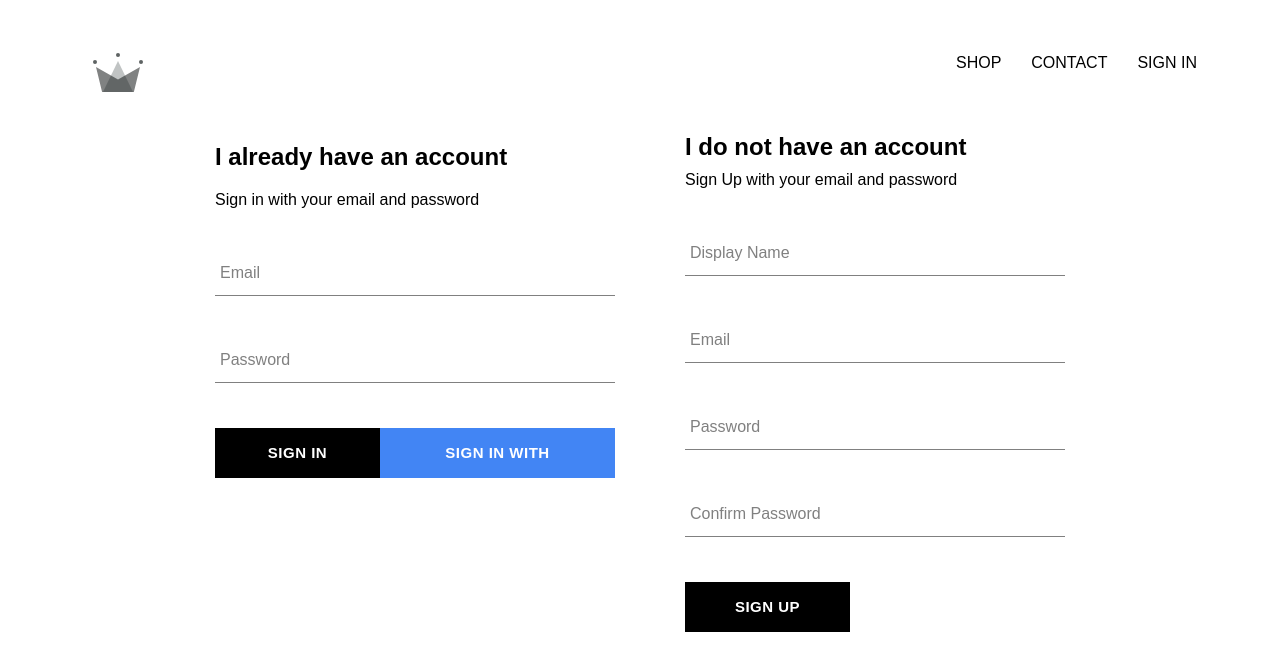
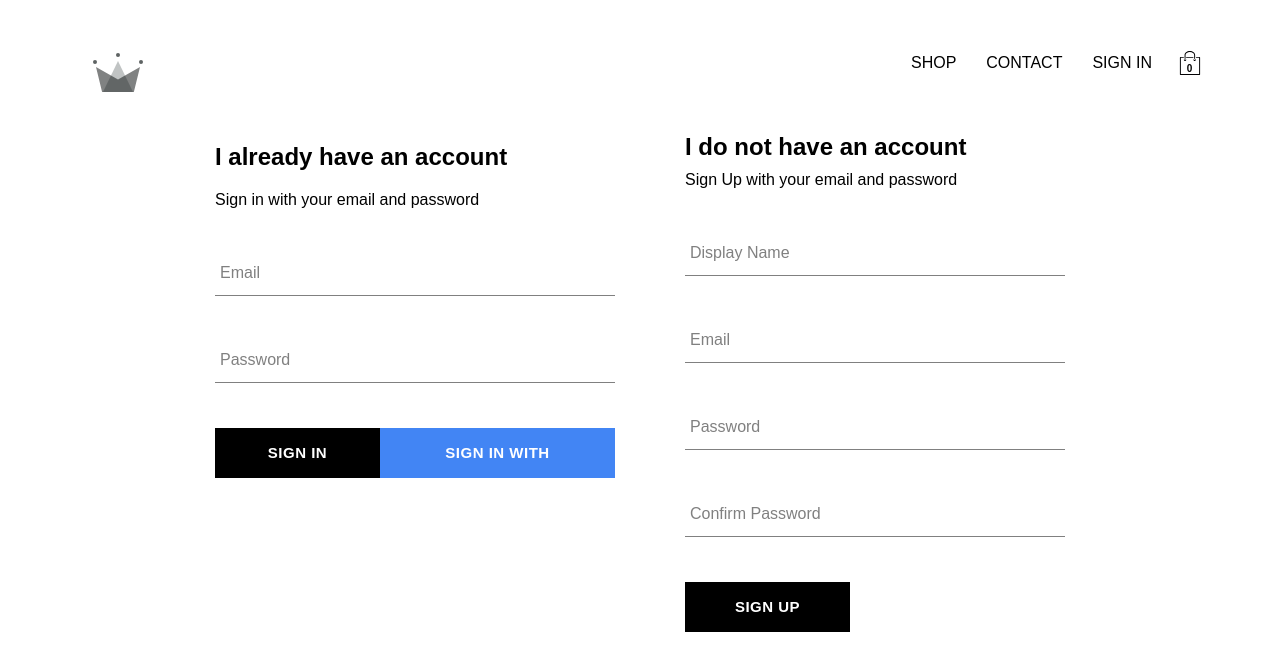
Before and after one commit to Viqueer/crwn-clothing, a React (Create React App) app: page /signin in a window 1280 px wide. Shown: the top 670 px of the page. Built offline with nearby package versions, Linux system fonts and the light colour scheme; no server answers; a web font is replaced by a local one.

Commit message:
added cart icon and dropdown component

```diff
--- a/src/app.scss
+++ b/src/app.scss
@@ -292,3 +292,50 @@
     margin: 10px 0px;
   }
 }
+
+.cart-icon {
+  width: 45px;
+  height: 45px;
+  position: relative;
+  display: flex;
+  align-items: center;
+  justify-content: center;
+  cursor: pointer;
+
+  .shopping-icon {
+    width: 24px;
+    height: 24px;
+  }
+
+  .item-count {
+    position: absolute;
+    font-size: 10px;
+    font-weight: bold;
+    bottom: 12px;
+  }
+}
+
+.cart-dropdown {
+  position: absolute;
+  width: 240px;
+  height: 340px;
+  display: flex;
+  flex-direction: column;
+  padding: 20px;
+  border: 1px solid black;
+  background-color: white;
+  top: 90px;
+  right: 40px;
+  z-index: 5;
+
+  .cart-items {
+    height: 240px;
+    display: flex;
+    flex-direction: column;
+    overflow-y: scroll;
+  }
+
+  button {
+    margin-top: auto;
+  }
+}
--- /dev/null
+++ b/src/components/CartDropdown.js
@@ -0,0 +1,16 @@
+import CustomButton from "./CustomButton";
+
+
+
+function CartDropdown({hidden}) {
+  return !hidden && (
+    <div className="cart-dropdown">
+      <div className="cart-items" />
+      <CustomButton>GO TO CHECKOUT</CustomButton>
+    </div>
+  );
+}
+
+
+
+export default CartDropdown;
--- /dev/null
+++ b/src/components/CartIcon.js
@@ -0,0 +1,18 @@
+import { ReactComponent as ShoppingIcon } from "../assets/shopping-bag.svg";
+import { connect } from "react-redux";
+import { toggleCartDropdown } from "../redux/cart/cartAction";
+
+function CartIcon({toggleCartDropdown}) {
+  return (
+    <div className="cart-icon" onClick={toggleCartDropdown}>
+      <ShoppingIcon className="shopping-icon" />
+      <span className="item-count">0</span>
+    </div>
+  );
+}
+
+const mapDispatchToProps = dispatch => ({
+  toggleCartDropdown: () => dispatch(toggleCartDropdown()),
+})
+
+export default connect(null, mapDispatchToProps)(CartIcon);
--- a/src/components/Header.js
+++ b/src/components/Header.js
@@ -1,32 +1,44 @@
 import { Link } from "react-router-dom";
-import { ReactComponent as Logo } from "../assets/crown.svg"
+import { ReactComponent as Logo } from "../assets/crown.svg";
+import CartIcon from "./CartIcon";
+import CartDropdown from "./CartDropdown";
 
 import { auth } from "../firebase/firebase.utils";
 
-import {connect} from "react-redux";
+import { connect } from "react-redux";
 
-function Header({currentUser}) {
+function Header({ currentUser, hidden }) {
   return (
     <div className="header">
       <Link className="logo-container" to="/">
-        <Logo className="logo"/>
+        <Logo className="logo" />
       </Link>
       <div className="options">
-        <Link className="option" to="/shop">SHOP</Link>
-        <Link className="option" to="/shop">CONTACT</Link>
-        {
-          currentUser ?
-            <div className="option" onClick={()=>auth.signOut()}>SIGN OUT</div>
-            :
-            <Link className="option" to="/signin">SIGN IN</Link>
-        }
+        <Link className="option" to="/shop">
+          SHOP
+        </Link>
+        <Link className="option" to="/shop">
+          CONTACT
+        </Link>
+        {currentUser ? (
+          <div className="option" onClick={() => auth.signOut()}>
+            SIGN OUT
+          </div>
+        ) : (
+          <Link className="option" to="/signin">
+            SIGN IN
+          </Link>
+        )}
+        <CartIcon />
       </div>
+      {!hidden && <CartDropdown />}
     </div>
-  )
+  );
 }
 
-const mapStateToProps = (state) => ({
-  currentUser: state.user.currentUser
+const mapStateToProps = ({user: {currentUser}, cart: {hidden}}) => ({
+  currentUser,
+  hidden
 });
 
 export default connect(mapStateToProps)(Header);
--- /dev/null
+++ b/src/redux/cart/cartAction.js
@@ -0,0 +1,5 @@
+import { cartActionTypes } from "./cartTypes";
+
+export const toggleCartDropdown = () => ({
+  type: cartActionTypes.TOGGLE_CART_DROPDOWN,
+})
--- /dev/null
+++ b/src/redux/cart/cartReducer.js
@@ -0,0 +1,20 @@
+import { cartActionTypes } from "./cartTypes";
+
+const INITIAL_STATE = {
+  hidden: true,
+};
+
+
+const cartReducer = (state = INITIAL_STATE, action) => {
+  switch (action.type) {
+    case cartActionTypes.TOGGLE_CART_DROPDOWN:
+      return {
+        ...state,
+        hidden: !state.hidden,
+      };
+    default:
+      return state;
+  }
+}
+
+export default cartReducer;
--- /dev/null
+++ b/src/redux/cart/cartTypes.js
@@ -0,0 +1,3 @@
+export const cartActionTypes = {
+  TOGGLE_CART_DROPDOWN: 'TOGGLE_CART_DROPDOWN',
+}
--- a/src/redux/root-reducer.js
+++ b/src/redux/root-reducer.js
@@ -1,7 +1,9 @@
 import { combineReducers } from "redux";
 
 import userReducer from "./user/userReducer";
+import cartReducer from "./cart/cartReducer";
 
 export default combineReducers({
-  user: userReducer
+  user: userReducer,
+  cart: cartReducer
 })
```
